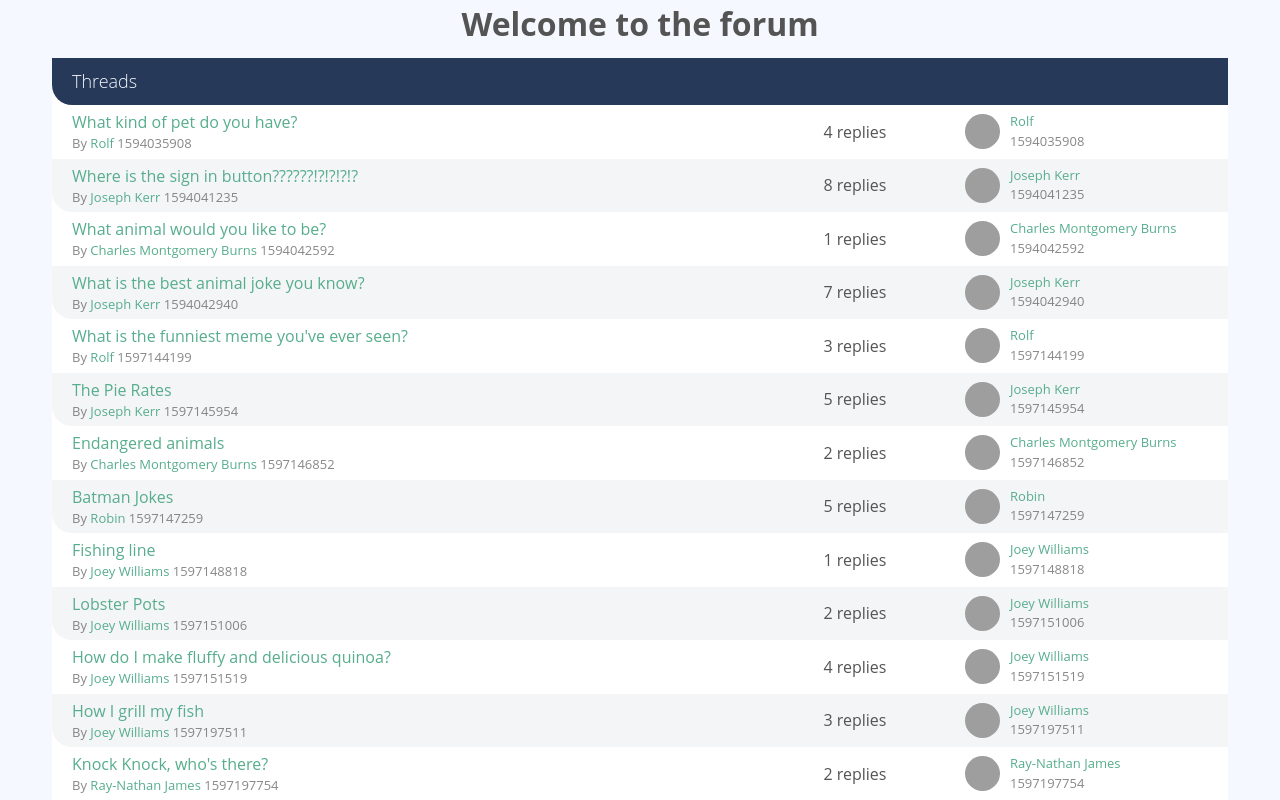
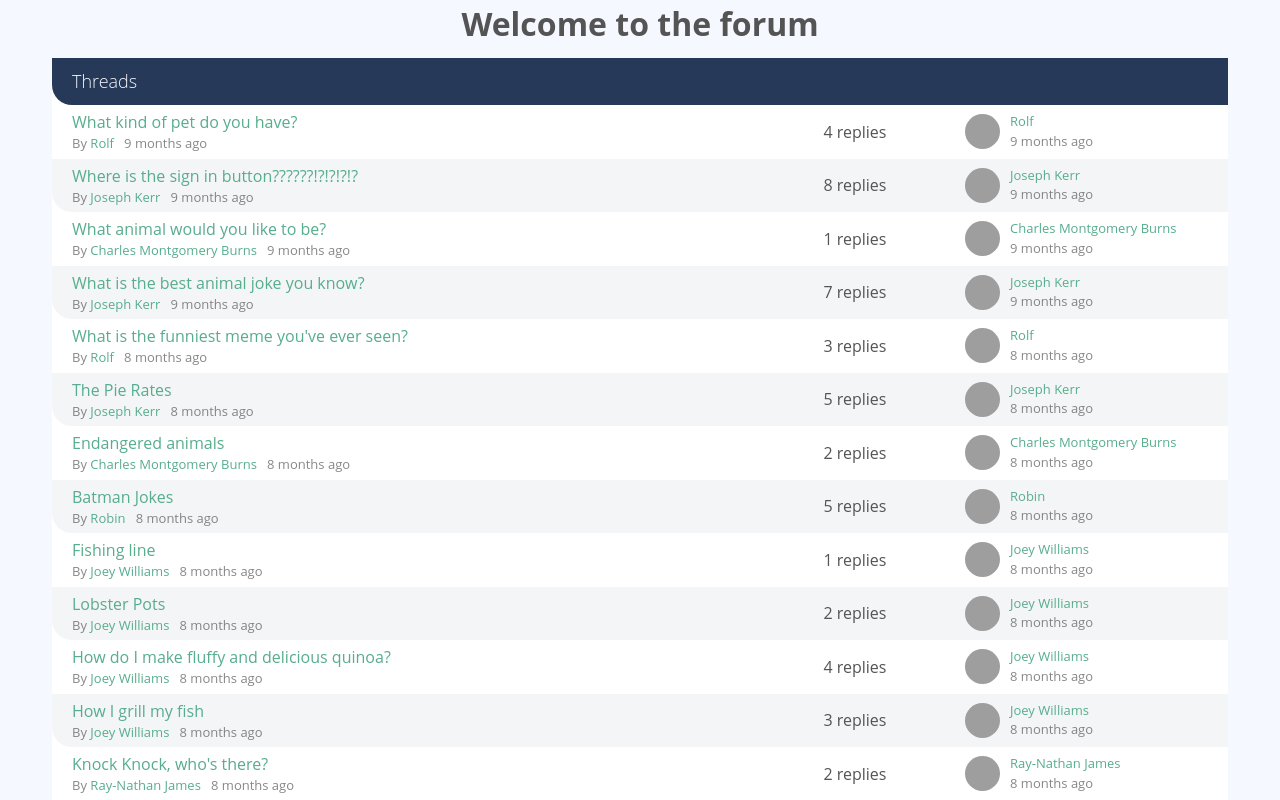
Before and after one commit to Mkrtich13/Vue3-Forum, a Vue app: page / in a window 1280 px wide. Shown: the top 800 px of the page. Built offline with nearby package versions, Linux system fonts and the light colour scheme; grey boxes are pictures that could not be loaded.

Commit message:
add AppDate component

```diff
--- /dev/null
+++ b/src/components/AppDate.vue
@@ -0,0 +1,38 @@
+<template>
+  <span :title="humanFriendlyDate">
+    {{ diffForHumans }}
+  </span>
+</template>
+
+<script>
+  import { computed } from 'vue'
+  import dayjs from 'dayjs'
+  import relativeTime from 'dayjs/plugin/relativeTime'
+  import localizedFormat from 'dayjs/plugin/localizedFormat'
+
+  dayjs.extend(relativeTime)
+  dayjs.extend(localizedFormat)
+
+  export default {
+    props: {
+      timestamp: {
+        type: Number,
+        required: true
+      }
+    },
+    setup(props) {
+      const diffForHumans = computed(() => {
+        return dayjs.unix(props.timestamp).fromNow()
+      })
+
+      const humanFriendlyDate = computed(() => {
+        return dayjs.unix(props.timestamp).format('llll')
+      })
+
+      return {
+        diffForHumans,
+        humanFriendlyDate
+      }
+    }
+  }
+</script>
--- a/src/components/PostList.vue
+++ b/src/components/PostList.vue
@@ -25,24 +25,15 @@
         </div>
       </div>
 
-      <div
-        class="post-date text-faded"
-        :title="humanFriendlyDate(post.publishedAt)"
-      >
-        {{ diffForHumans(post.publishedAt) }}
+      <div class="post-date text-faded">
+        <app-date :timestamp="post.publishedAt" />
       </div>
     </div>
   </div>
 </template>
 
 <script>
-  import dayjs from 'dayjs'
-  import relativeTime from 'dayjs/plugin/relativeTime'
-  import localizedFormat from 'dayjs/plugin/localizedFormat'
   import data from '@/data.json'
-
-  dayjs.extend(relativeTime)
-  dayjs.extend(localizedFormat)
 
   export default {
     name: 'PostList',
@@ -57,18 +48,8 @@
         return data.users.find(user => user.id === userId)
       }
 
-      const diffForHumans = timestamp => {
-        return dayjs.unix(timestamp).fromNow()
-      }
-
-      const humanFriendlyDate = timestamp => {
-        return dayjs.unix(timestamp).format('llll')
-      }
-
       return {
-        getUserById,
-        diffForHumans,
-        humanFriendlyDate
+        getUserById
       }
     }
   }
--- a/src/components/ThreadListItem.vue
+++ b/src/components/ThreadListItem.vue
@@ -11,7 +11,8 @@
         <a href="#">
           {{ getUserById(thread.userId).name }}
         </a>
-        {{ thread.publishedAt }}
+        &nbsp;
+        <app-date :timestamp="thread.publishedAt" />
       </p>
     </div>
 
@@ -29,7 +30,7 @@
           <a href="#"> {{ getUserById(thread.userId).name }} </a>
         </p>
         <p class="text-xsmall text-faded">
-          {{ thread.publishedAt }}
+          <app-date :timestamp="thread.publishedAt" />
         </p>
       </div>
     </div>
@@ -38,6 +39,7 @@
 
 <script>
   import data from '@/data.json'
+
   export default {
     props: {
       thread: {
--- a/src/main.js
+++ b/src/main.js
@@ -1,9 +1,12 @@
 import { createApp } from 'vue'
+
 import router from '@/router/index'
-import App from './App.vue'
+import App from '@/App.vue'
+import AppDate from '@/components/AppDate'
 
 const app = createApp(App)
 
 app.use(router)
 
+app.component('AppDate', AppDate)
 app.mount('#app')
```
